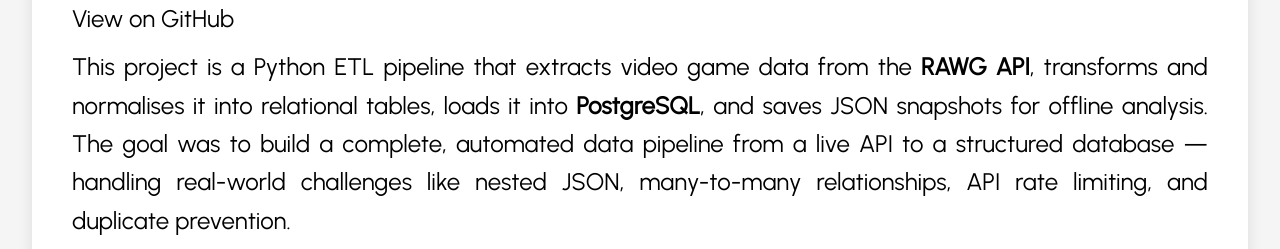
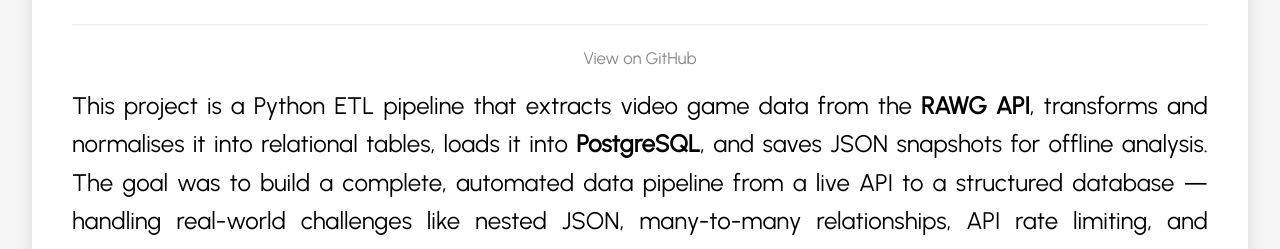
Before and after one commit to Magdalena-lab/Portfolio, a plain HTML site: page projects/ETL Games Pipeline.html in a window 1280 px wide. Shown: the part 246-495 px from the top of the page. Drawn offline with Linux system fonts and the light colour scheme.

Commit message:
Update ETL Games Pipeline.html

```diff
--- a/projects/ETL Games Pipeline.html
+++ b/projects/ETL Games Pipeline.html
@@ -214,7 +214,8 @@
   <div class="container">
 
     <h1>ETL Games Pipeline</h1>
-    <a href="https://github.com/Magdalena-lab/Games_Genres_ETL" target="_blank">View on GitHub</a>
+    <p style="text-align: center; font-size: 0.7em; color: #888; margin-top: 40px; border-top: 1px solid #eee; padding-top: 20px;">
+    <a href="https://github.com/Magdalena-lab/Games_Genres_ETL" target="_blank">View on GitHub</a> </p>
     <p>
       This project is a Python ETL pipeline that extracts video game data from the <strong>RAWG API</strong>,
       transforms and normalises it into relational tables, loads it into <strong>PostgreSQL</strong>,
```
